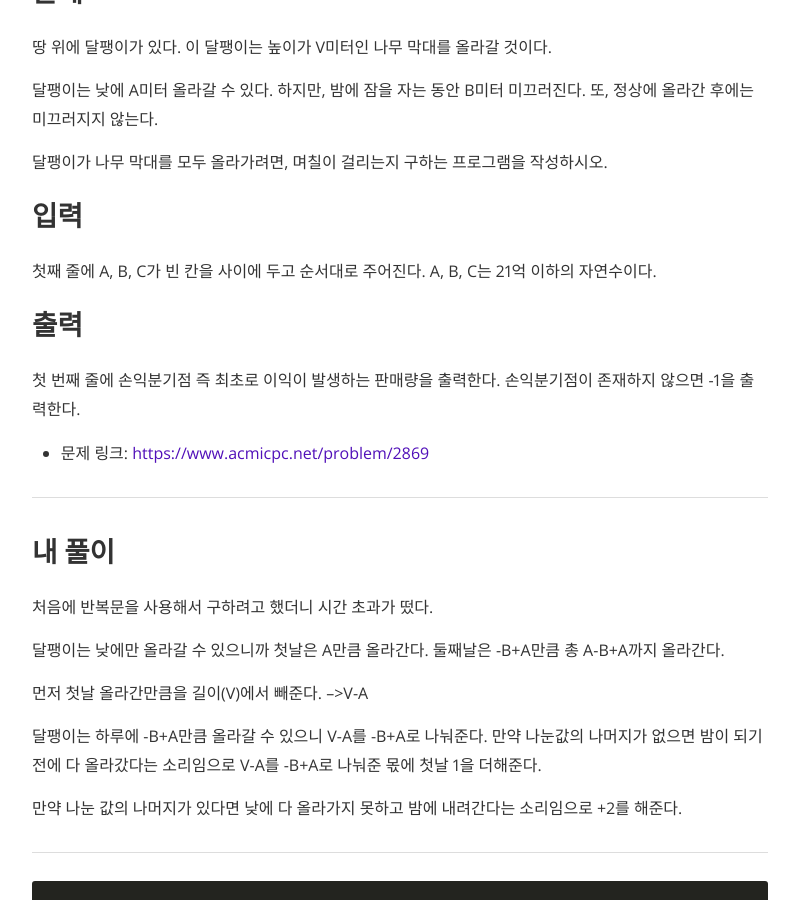
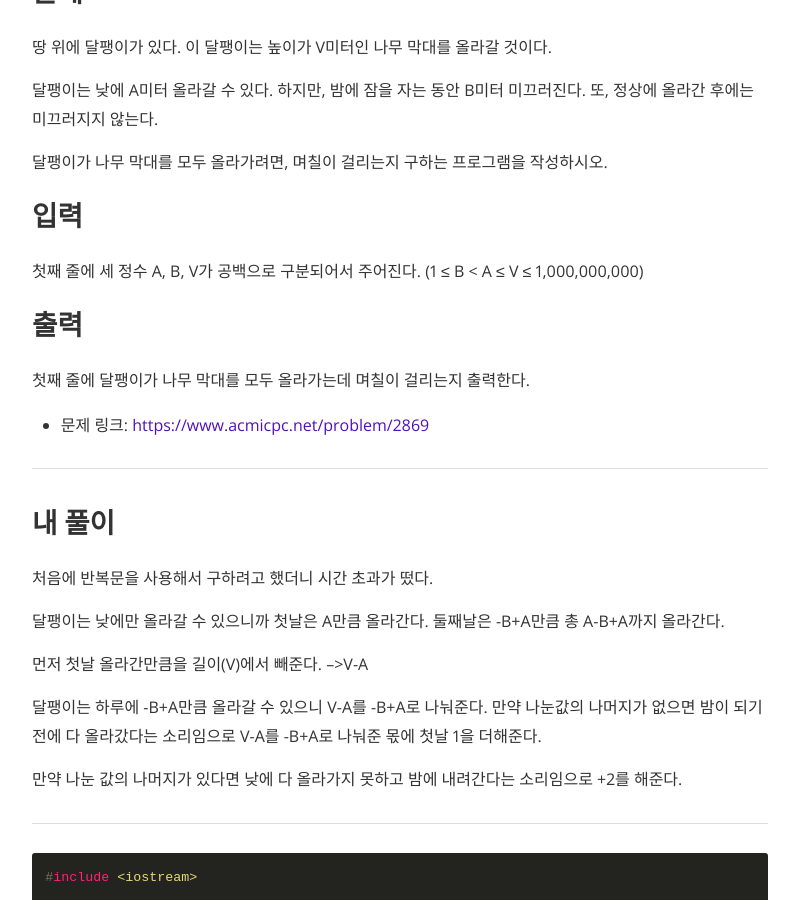
Before and after one commit to yudini/yudini.github.io, a Jekyll site: the page built from _posts/Algorithm/2021-04-14-2869.md, in a window 1280 px wide and 900 px high, scrolled down 431 px. Shown: the whole window, without its empty margins (240-1039 px from the left). Built offline with Jekyll 4.4.1, drawn with Linux system fonts in a browser that asks for light colours; nearby versions of some CDN libraries; comment, search, counter and statistics services are not loaded.

Commit message:
2869 수정

```diff
--- a/_posts/Algorithm/2021-04-14-2869.md
+++ b/_posts/Algorithm/2021-04-14-2869.md
@@ -18,11 +18,11 @@ tags: Algorithm
 
 ## 입력
 
-첫째 줄에 A, B, C가 빈 칸을 사이에 두고 순서대로 주어진다. A, B, C는 21억 이하의 자연수이다.
+첫째 줄에 세 정수 A, B, V가 공백으로 구분되어서 주어진다. (1 ≤ B < A ≤ V ≤ 1,000,000,000)
 
 ## 출력
 
-첫 번째 줄에 손익분기점 즉 최초로 이익이 발생하는 판매량을 출력한다. 손익분기점이 존재하지 않으면 -1을 출력한다.
+첫째 줄에 달팽이가 나무 막대를 모두 올라가는데 며칠이 걸리는지 출력한다.
 
 * 문제 링크: <https://www.acmicpc.net/problem/2869>
 
@@ -41,7 +41,7 @@ tags: Algorithm
 
 <hr>
 
-~~~C
+~~~C++
 #include <iostream>
 
 using namespace std;
```
